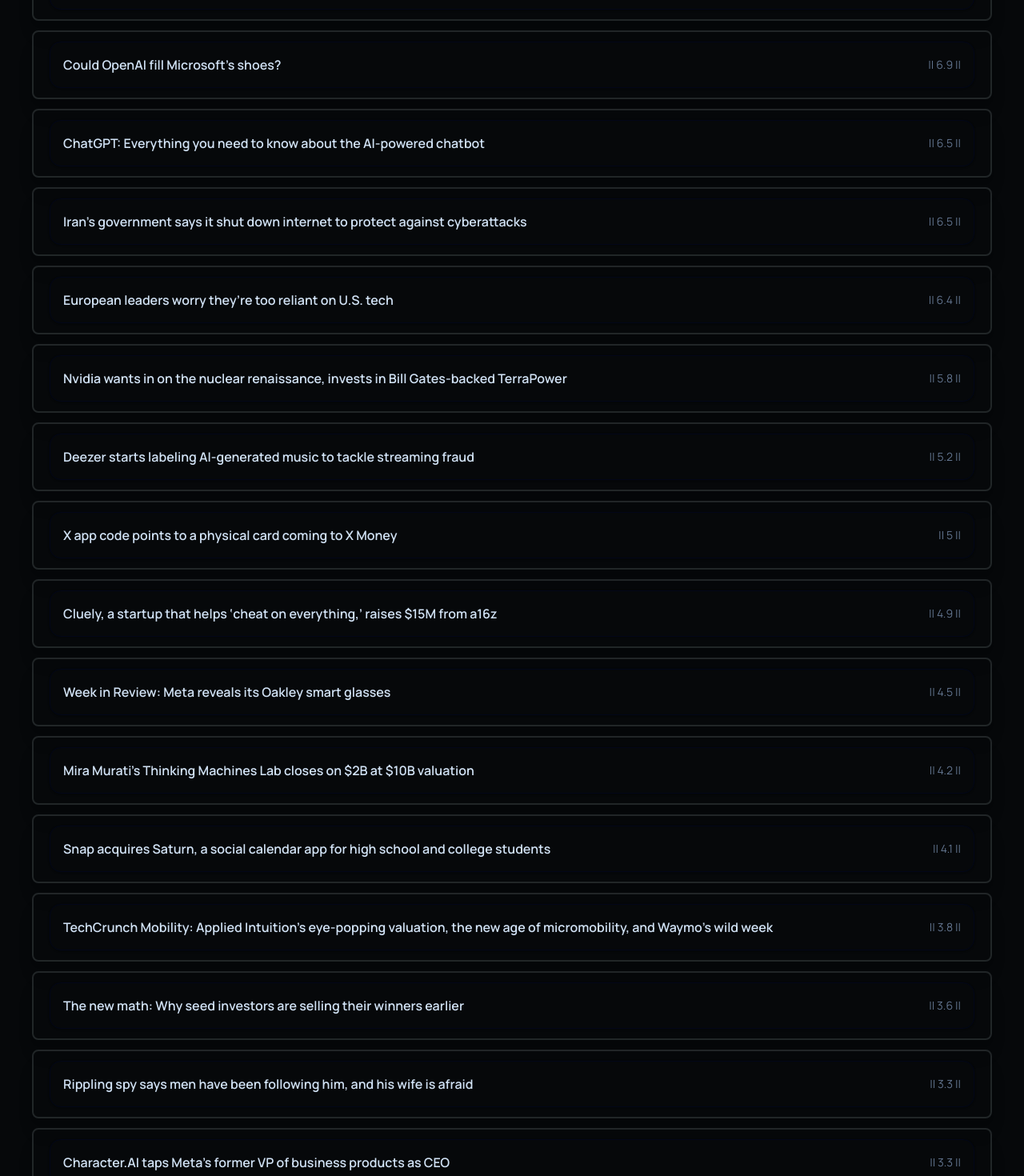
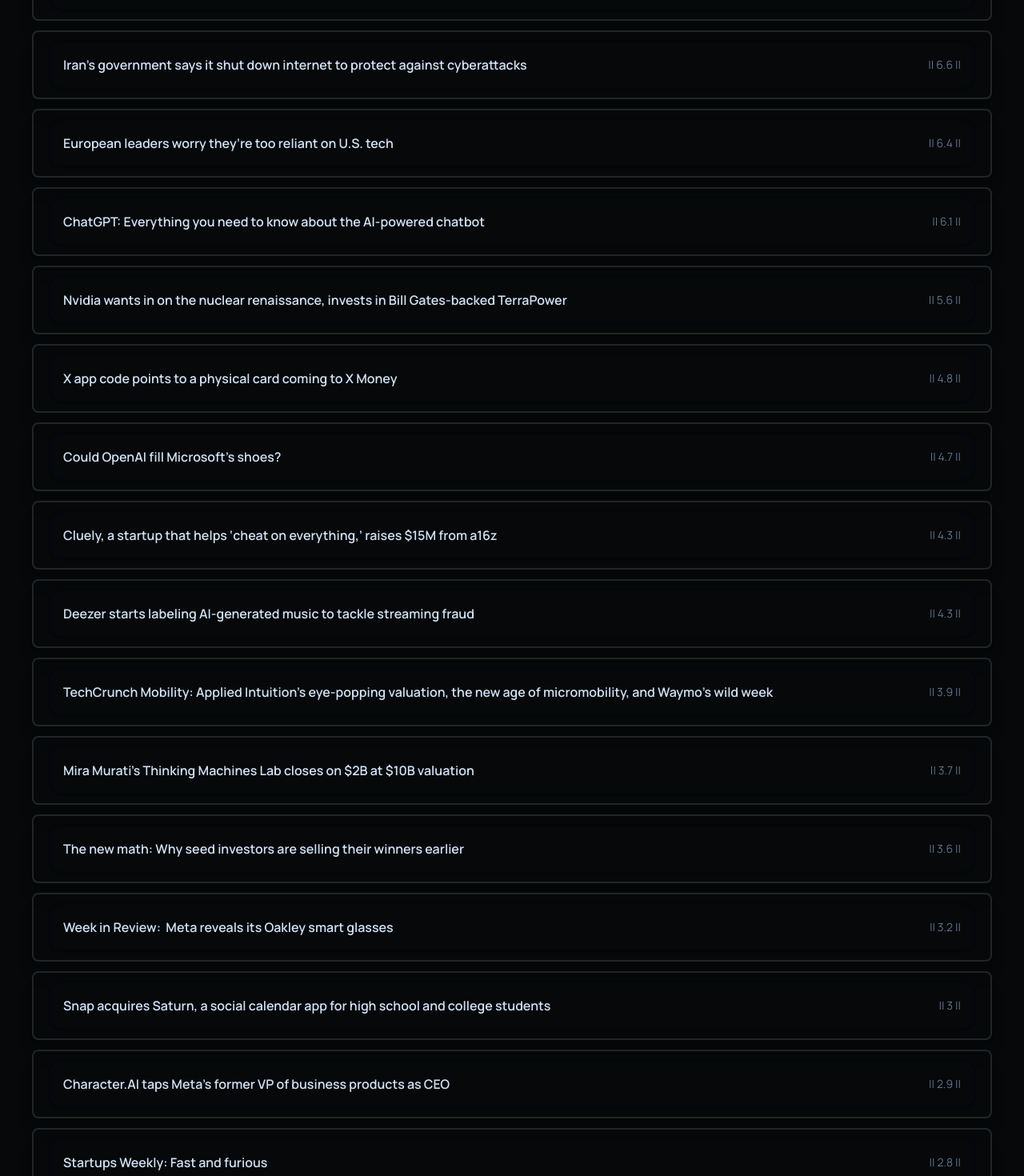
Before and after one commit to vynride/newstinct, a Next.js app: page / in a window 1280 px wide. Shown: the part 200-1670 px from the top of the page at 80% size. Built offline with nearby package versions, Linux system fonts and the light colour scheme.

Commit message:
chore: update news

```diff
--- a/public/articles/articles.json
+++ b/public/articles/articles.json
@@ -2,121 +2,121 @@
     {
         "headline": "Anthropic says most AI models, not just Claude, will resort to blackmail",
         "url": "https://techcrunch.com/2025/06/20/anthropic-says-most-ai-models-not-just-claude-will-resort-to-blackmail/",
-        "rating": 8.0,
-        "id": "9kQ0vuf4gJ8gE6qE"
-    },
-    {
-        "headline": "Could OpenAI fill Microsoft\u2019s shoes?",
-        "url": "https://techcrunch.com/podcast/could-openai-fill-microsofts-shoes/",
-        "rating": 6.9,
-        "id": "pvBJsp6aIkjmFxFc"
-    },
-    {
-        "headline": "ChatGPT: Everything you need to know about the AI-powered chatbot",
-        "url": "https://techcrunch.com/2025/06/20/chatgpt-everything-to-know-about-the-ai-chatbot/",
-        "rating": 6.5,
-        "id": "NODFZLOf1PjvZUjT"
+        "rating": 7.8,
+        "id": "70r1lZsO8OWg8W28"
     },
     {
         "headline": "Iran\u2019s government says it shut down internet to protect against cyberattacks",
         "url": "https://techcrunch.com/2025/06/20/irans-government-says-it-shut-down-internet-to-protect-against-cyberattacks/",
-        "rating": 6.5,
-        "id": "afNps4Wxpfc4BAf0"
+        "rating": 6.6,
+        "id": "LUF3auKUhy2ABiHS"
     },
     {
         "headline": "European leaders worry they\u2019re too reliant on U.S. tech",
         "url": "https://techcrunch.com/2025/06/21/european-leaders-worry-theyre-too-reliant-on-u-s-tech/",
         "rating": 6.4,
-        "id": "zWEveyomY9U6fVoO"
+        "id": "M4BKppIJPf4g0q8o"
+    },
+    {
+        "headline": "ChatGPT: Everything you need to know about the AI-powered chatbot",
+        "url": "https://techcrunch.com/2025/06/20/chatgpt-everything-to-know-about-the-ai-chatbot/",
+        "rating": 6.1,
+        "id": "ctyCmKgNJL9JdH9K"
     },
     {
         "headline": "Nvidia wants in on the nuclear renaissance, invests in Bill Gates-backed TerraPower",
         "url": "https://techcrunch.com/2025/06/20/nvidia-wants-in-on-the-nuclear-renaissance-invests-in-bill-gates-backed-terrapower/",
-        "rating": 5.8,
-        "id": "8Kl7UqhMqBX1UAJP"
+        "rating": 5.6,
+        "id": "O7nb46ws1UjetxWo"
+    },
+    {
+        "headline": "X app code points to a physical card coming to X Money",
+        "url": "https://techcrunch.com/2025/06/20/x-app-code-points-to-a-physical-card-coming-to-x-money/",
+        "rating": 4.8,
+        "id": "Q6ZkEwKRDxTZgDeV"
+    },
+    {
+        "headline": "Could OpenAI fill Microsoft\u2019s shoes?",
+        "url": "https://techcrunch.com/podcast/could-openai-fill-microsofts-shoes/",
+        "rating": 4.7,
+        "id": "MDz7K3UwVllJTfnE"
+    },
+    {
+        "headline": "Cluely, a startup that helps \u2018cheat on everything,\u2019 raises $15M from a16z",
+        "url": "https://techcrunch.com/2025/06/20/cluely-a-startup-that-helps-cheat-on-everything-raises-15m-from-a16z/",
+        "rating": 4.3,
+        "id": "67IQ1hC6330z9fUh"
     },
     {
         "headline": "Deezer starts labeling AI-generated music to tackle streaming fraud",
         "url": "https://techcrunch.com/2025/06/20/deezer-starts-labeling-ai-generated-music-to-tackle-streaming-fraud/",
-        "rating": 5.2,
-        "id": "s8vbuN7f1Wo1KNnd"
+        "rating": 4.3,
+        "id": "pTfyuJAscRl5AuTW"
     },
     {
-        "headline": "X app code points to a physical card coming to X Money",
-        "url": "https://techcrunch.com/2025/06/20/x-app-code-points-to-a-physical-card-coming-to-x-money/",
-        "rating": 5.0,
-        "id": "JzLKu6rF6FeiZO4Z"
-    },
-    {
-        "headline": "Cluely, a startup that helps \u2018cheat on everything,\u2019 raises $15M from a16z",
-        "url": "https://techcrunch.com/2025/06/20/cluely-a-startup-that-helps-cheat-on-everything-raises-15m-from-a16z/",
-        "rating": 4.9,
-        "id": "xKGaFwof9DuukxDl"
-    },
-    {
-        "headline": "Week in Review: Meta reveals its Oakley smart glasses",
-        "url": "https://techcrunch.com/2025/06/21/week-in-review-meta-reveals-its-oakley-smart-glasses/",
-        "rating": 4.5,
-        "id": "IqtCvfZYH67VZxmO"
+        "headline": "TechCrunch Mobility: Applied Intuition\u2019s eye-popping valuation, the new age of micromobility, and Waymo\u2019s wild week\u00a0",
+        "url": "https://techcrunch.com/2025/06/20/techcrunch-mobility-applied-intuitions-eye-popping-valuation-the-new-age-of-micromobility-and-waymos-wild-week/",
+        "rating": 3.9,
+        "id": "WpJu7YjMg5OgLujp"
     },
     {
         "headline": "Mira Murati\u2019s Thinking Machines Lab closes on $2B at $10B valuation",
         "url": "https://techcrunch.com/2025/06/20/mira-muratis-thinking-machines-lab-closes-on-2b-at-10b-valuation/",
-        "rating": 4.2,
-        "id": "1YcV8jMpeDJQNg2M"
-    },
-    {
-        "headline": "Snap acquires Saturn, a social calendar app for high school and college students",
-        "url": "https://techcrunch.com/2025/06/20/snap-acquiressaturn-a-social-calendar-app-for-high-school-and-college-students/",
-        "rating": 4.1,
-        "id": "jXgrpdkucvJy25ZO"
-    },
-    {
-        "headline": "TechCrunch Mobility: Applied Intuition\u2019s eye-popping valuation, the new age of micromobility, and Waymo\u2019s wild week\u00a0",
-        "url": "https://techcrunch.com/2025/06/20/techcrunch-mobility-applied-intuitions-eye-popping-valuation-the-new-age-of-micromobility-and-waymos-wild-week/",
-        "rating": 3.8,
-        "id": "SLFlFTwFN7azkWQ7"
+        "rating": 3.7,
+        "id": "2bWdNVxdKN82jRv6"
     },
     {
         "headline": "The new math: Why seed investors are selling their winners earlier",
         "url": "https://techcrunch.com/2025/06/20/the-new-math-why-seed-investors-are-selling-their-winners-earlier/",
         "rating": 3.6,
-        "id": "DvOvWXBNY85JfEEE"
+        "id": "s0RkW0JLDFIWxZej"
+    },
+    {
+        "headline": "Week in Review: \u00a0Meta reveals its Oakley smart glasses",
+        "url": "https://techcrunch.com/2025/06/21/week-in-review-meta-reveals-its-oakley-smart-glasses/",
+        "rating": 3.2,
+        "id": "vVErmb7XtFAvBG5A"
+    },
+    {
+        "headline": "Snap acquires Saturn, a social calendar app for high school and college students",
+        "url": "https://techcrunch.com/2025/06/20/snap-acquiressaturn-a-social-calendar-app-for-high-school-and-college-students/",
+        "rating": 3.0,
+        "id": "ac40oH6JakrQt0Ay"
+    },
+    {
+        "headline": "Character.AI taps Meta\u2019s former VP of business products as CEO",
+        "url": "https://techcrunch.com/2025/06/20/character-ai-taps-metas-former-vp-of-business-products-as-ceo/",
+        "rating": 2.9,
+        "id": "1vEHKZONAzmhoirF"
+    },
+    {
+        "headline": "Startups Weekly: Fast and furious",
+        "url": "https://techcrunch.com/2025/06/20/startups-weekly-fast-and-furious/",
+        "rating": 2.8,
+        "id": "TmOonKATczj0tjMJ"
+    },
+    {
+        "headline": "The startups rolling out of Europe\u2019s early-stage micromobility scene",
+        "url": "https://techcrunch.com/2025/06/20/the-startups-rolling-out-of-europes-early-stage-micromobility-scene/",
+        "rating": 2.4,
+        "id": "Np3qDStLiqVPKWx0"
+    },
+    {
+        "headline": "Cartoonist Paul Pope is more worried about killer robots than AI plagiarism",
+        "url": "https://techcrunch.com/2025/06/21/cartoonist-paul-pope-is-more-worried-about-killer-robots-than-ai-plagiarism/",
+        "rating": 1.8,
+        "id": "ElJJPw70mJmquCZ5"
     },
     {
         "headline": "Rippling spy says men have been following him, and his wife is afraid",
         "url": "https://techcrunch.com/2025/06/20/rippling-spy-says-men-have-been-following-him-and-his-wife-is-afraid/",
-        "rating": 3.3,
-        "id": "17GykTQx_EresBsd"
-    },
-    {
-        "headline": "Character.AI taps Meta\u2019s former VP of business products as CEO",
-        "url": "https://techcrunch.com/2025/06/20/character-ai-taps-metas-former-vp-of-business-products-as-ceo/",
-        "rating": 3.3,
-        "id": "A2OFfHMNGZ3TcVjB"
-    },
-    {
-        "headline": "The startups rolling out of Europe\u2019s early-stage micromobility scene",
-        "url": "https://techcrunch.com/2025/06/20/the-startups-rolling-out-of-europes-early-stage-micromobility-scene/",
-        "rating": 2.7,
-        "id": "sJ2DN6gkDHh6nW98"
-    },
-    {
-        "headline": "Startups Weekly: Fast and furious",
-        "url": "https://techcrunch.com/2025/06/20/startups-weekly-fast-and-furious/",
-        "rating": 2.7,
-        "id": "4Hf152NVxLz4KBuq"
-    },
-    {
-        "headline": "Cartoonist Paul Pope is more worried about killer robots than AI plagiarism",
-        "url": "https://techcrunch.com/2025/06/21/cartoonist-paul-pope-is-more-worried-about-killer-robots-than-ai-plagiarism/",
-        "rating": 2.2,
-        "id": "Ll71viB2Wkk4R5nA"
+        "rating": 1.7,
+        "id": "iV21wPyJ4E2H7NVM"
     },
     {
         "headline": "2 days left to save up to $210 on your TechCrunch All Stage pass",
         "url": "https://techcrunch.com/2025/06/21/2-days-left-to-save-up-to-210-on-your-techcrunch-all-stage-pass/",
-        "rating": 1.3,
-        "id": "R4pOeQNdYqJx4uFV"
+        "rating": 1.0,
+        "id": "UTBmdclbtJeWGU6g"
     }
 ]
--- a/src/app/page.tsx
+++ b/src/app/page.tsx
@@ -4,7 +4,6 @@
 export default function Home() {
   return (
     <>
-
       <NewsCard />
     </>
   );
```
